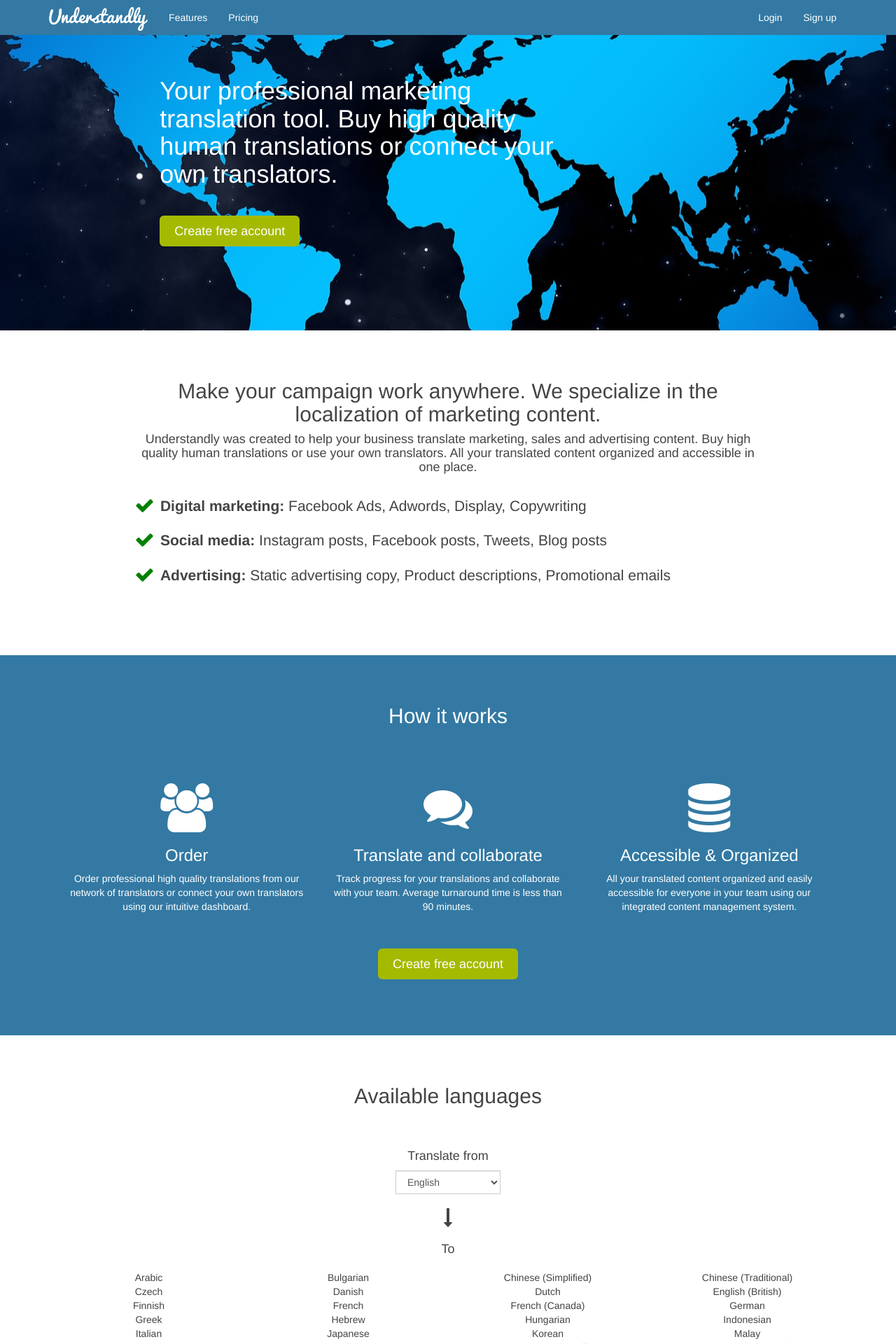
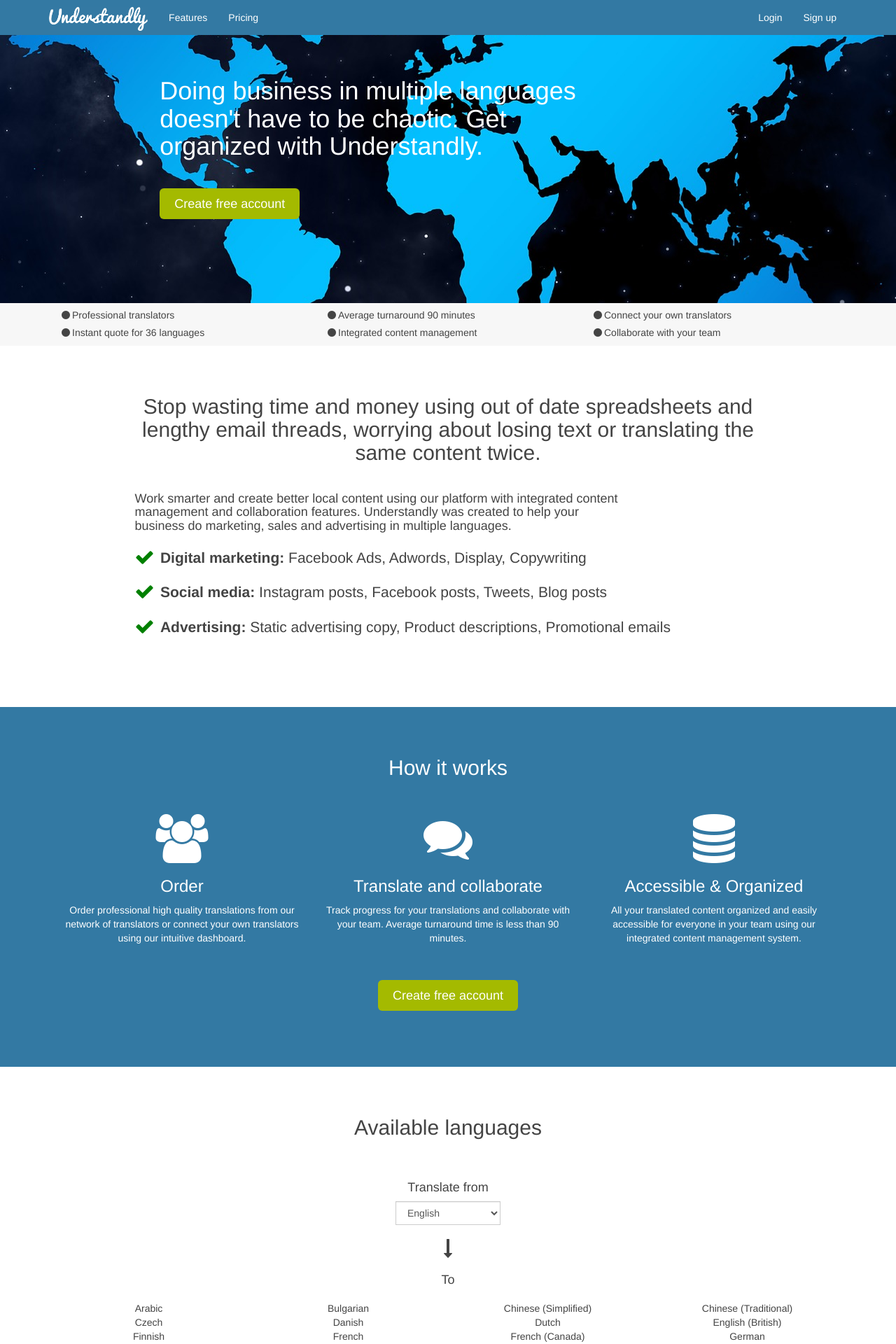
Before and after one commit to yhoiseth/www.understandly.com, a Jekyll site: the page built from index.html, in a window 1280 px wide. Shown: the top 1920 px of the page at 70% size. Built offline with Jekyll 4.4.1, drawn with Linux system fonts in a browser that asks for light colours; nearby versions of some CDN libraries; a script that is not in the unit is left out.

Commit message:
Changed index

```diff
--- a/css/main.scss
+++ b/css/main.scss
@@ -87,8 +87,14 @@
     width: 200px;
 }
 
-.service-box {
+.service-box-bullet-points {
     margin-top: 30px;
+    margin-right: 10px;
+    margin-left: 10px;
+}
+
+.service-box-bullet-points {
+    margin-top: 10px;
     margin-right: 10px;
     margin-left: 10px;
 }
@@ -125,8 +131,12 @@
 }
 
 .container-quality{
-    padding-bottom: 80px;
-    padding-top: 50px;
+     padding-bottom: 80px;
+     padding-top: 50px;
+     height: 100%;
+ }
+
+.container-bullet-points{
     height: 100%;
 }
 
--- a/index.html
+++ b/index.html
@@ -7,27 +7,52 @@
 <div class="container-fluid">
   <div class="row page-container">
     <div class="col-sm-6 col-sm-offset-2 padding-top-40px padding-bottom-40px">
-      <h1 class="text-white">Your professional marketing translation tool. Buy high quality human translations or
-        connect your own translators.
+      <h1 class="text-white">Doing business in multiple languages doesn't have to be chaotic. Get organized with Understandly.
         <br>
         <a href="https://app.understandly.com/signup" type="button" class="btn btn-lg margin-top-40px btn-success btn-wide">Create free account</a>
       </h1>
+    </div>
+  </div>
+  <div class="row container-bullet-points">
+    <div class="container">
+      <div class="col-sm-12">
+        <div class="row">
+          <div class="service-box">
+            <div class="col-sm-4 ">
+              <h5><i class="fa fa-circle fa-fw"></i>Professional translators</h5>
+              <h5><i class="fa fa-circle fa-fw"></i>Instant quote for 36 languages</h5>
+            </div>
+          </div>
+          <div class="service-box">
+            <div class="col-sm-4">
+              <h5><i class="fa fa-circle fa-fw"></i>Average turnaround 90 minutes</h5>
+              <h5><i class="fa fa-circle fa-fw"></i>Integrated content management</h5>
+            </div>
+          </div>
+          <div class="service-box">
+            <div class="col-sm-4">
+              <h5><i class="fa fa-circle fa-fw"></i>Connect your own translators</h5>
+              <h5><i class="fa fa-circle fa-fw"></i>Collaborate with your team</h5>
+            </div>
+          </div>
+        </div>
+      </div>
     </div>
   </div>
   <div class="row container-intro">
     <div class="container">
       <div class="col-sm-12">
         <div class="col-sm-10 col-sm-offset-1">
-          <h2 align="center">Make your campaign work anywhere. We specialize in the localization of marketing
-            content.</h2>
-          <h4 align="center">
-            Understandly was created to help your business
-            translate marketing, sales and advertising content.
-            Buy high quality human translations or use your own translators.
-            All your translated content organized and accessible in one place.
-          </h4>
+          <h2 align="center">Stop wasting time and money using out of date spreadsheets and lengthy email threads,
+            worrying about losing text or translating the same content twice.</h2>
         </div>
-        <div class="col-sm-11 col-sm-offset-1 padding-top-20px">
+        <h4 class="col-sm-offset-1 col-sm-11 col-md-10 col-lg-8 padding-top-20px">
+          Work smarter and create better local content using our platform with integrated content management and
+          collaboration features.
+          Understandly was created to help your business
+          do marketing, sales and advertising in multiple languages.
+        </h4>
+        <div class="col-sm-11 col-sm-offset-1 padding-top-10px">
           <div>
             <div class="inline-icon">
               <i class="fa fa-check fa-2x icon-green pull-left"></i>
```
